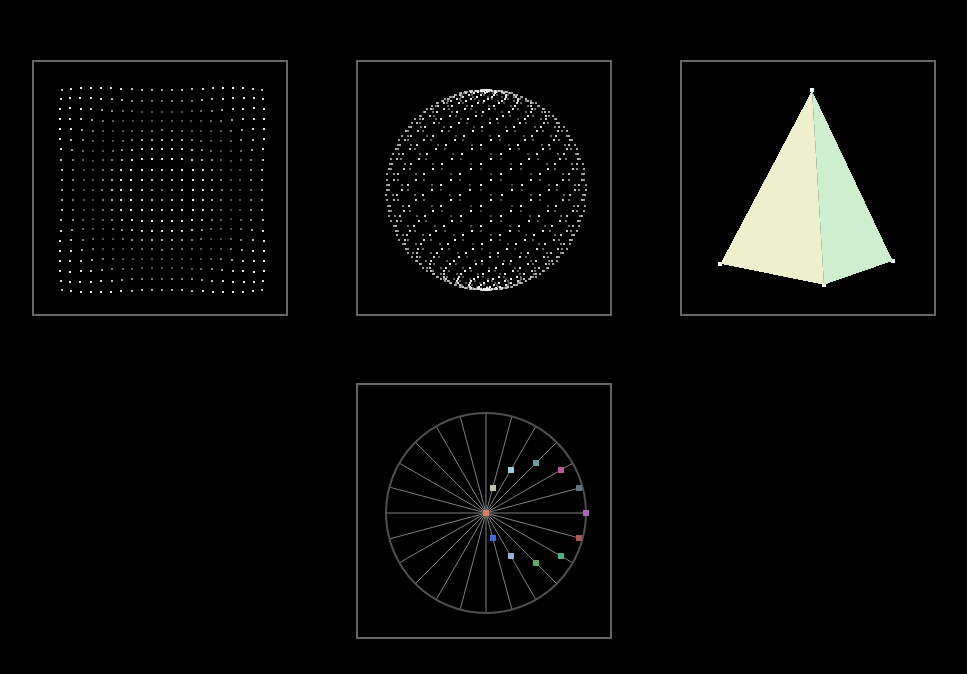
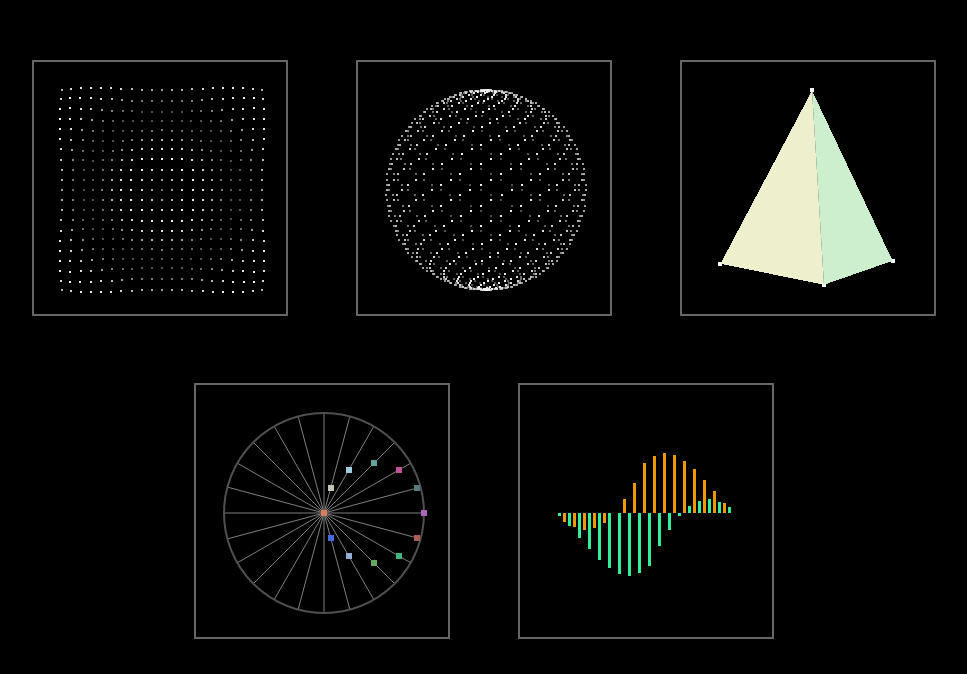
Before and after one commit to alexander-lyakhov/canvas, a plain HTML site: page index.html in a window 1280 px wide. Shown: the part 212-886 px from the top of the page, without its empty margins (156-1123 px from the left). Drawn offline with Linux system fonts and the light colour scheme.

Commit message:
added menu item for Sinus page

```diff
--- a/index.html
+++ b/index.html
@@ -13,6 +13,7 @@
         <li class="page-list__item"><a href="pages/ball/"><img src="img/ball.png" width="256" /></a></li>
         <li class="page-list__item"><a href="pages/pyramid/"><img src="img/pyramid.png" width="256" /></a></li>
         <li class="page-list__item"><a href="pages/wheel/"><img src="img/wheel.png" width="256" /></a></li>
+        <li class="page-list__item"><a href="pages/sinus/"><img src="img/sinus.png" width="256" /></a></li>
     </ul>
 </body>
 
```
Also changed, not shown: img/sinus.png (added).
